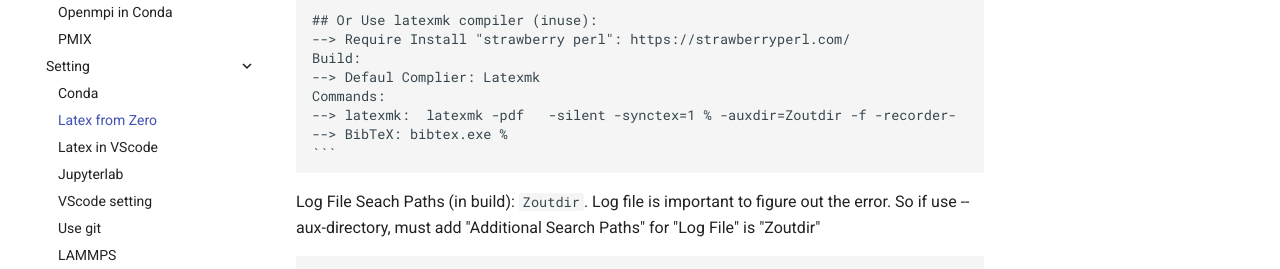
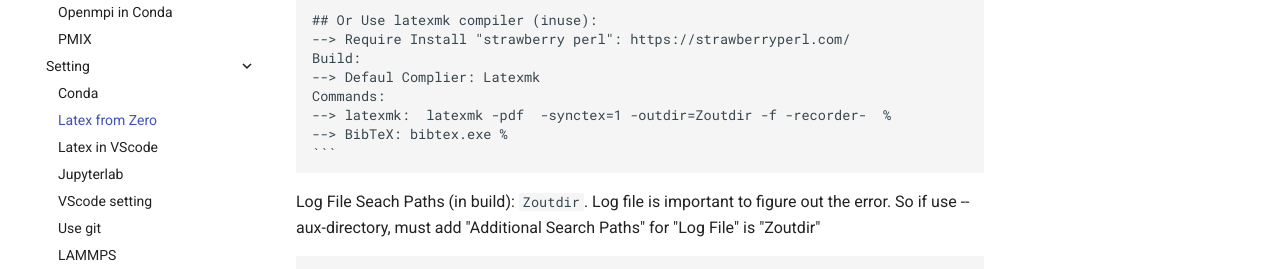
Before and after one commit to thangckt/thangckt.github.io, an MkDocs documentation site: the page built from docs/cluster/AppSetting/Latex_TexStudio.md, in a window 1280 px wide and 900 px high, scrolled down 502 px. Shown: the part 440-709 px from the top of the window. Built offline with MkDocs 1.6.1 and Material for MkDocs 9.7.7, drawn with Linux system fonts in a browser that asks for light colours; the version menu is left out; some of the changed text lies outside the part shown.

Commit message:
Update Latex_TexStudio.md

````diff
--- a/docs/cluster/AppSetting/Latex_TexStudio.md
+++ b/docs/cluster/AppSetting/Latex_TexStudio.md
@@ -37,7 +37,7 @@ For MiKTeX with TeXstudio, go to `Options --> configuration`
     Build:
     --> Defaul Complier: Latexmk
     Commands:
-    --> latexmk:  latexmk -pdf   -silent -synctex=1 % -auxdir=Zoutdir -f -recorder-
+    --> latexmk:  latexmk -pdf  -synctex=1 -outdir=Zoutdir -f -recorder-  %
     --> BibTeX: bibtex.exe %
     ```
 
````
